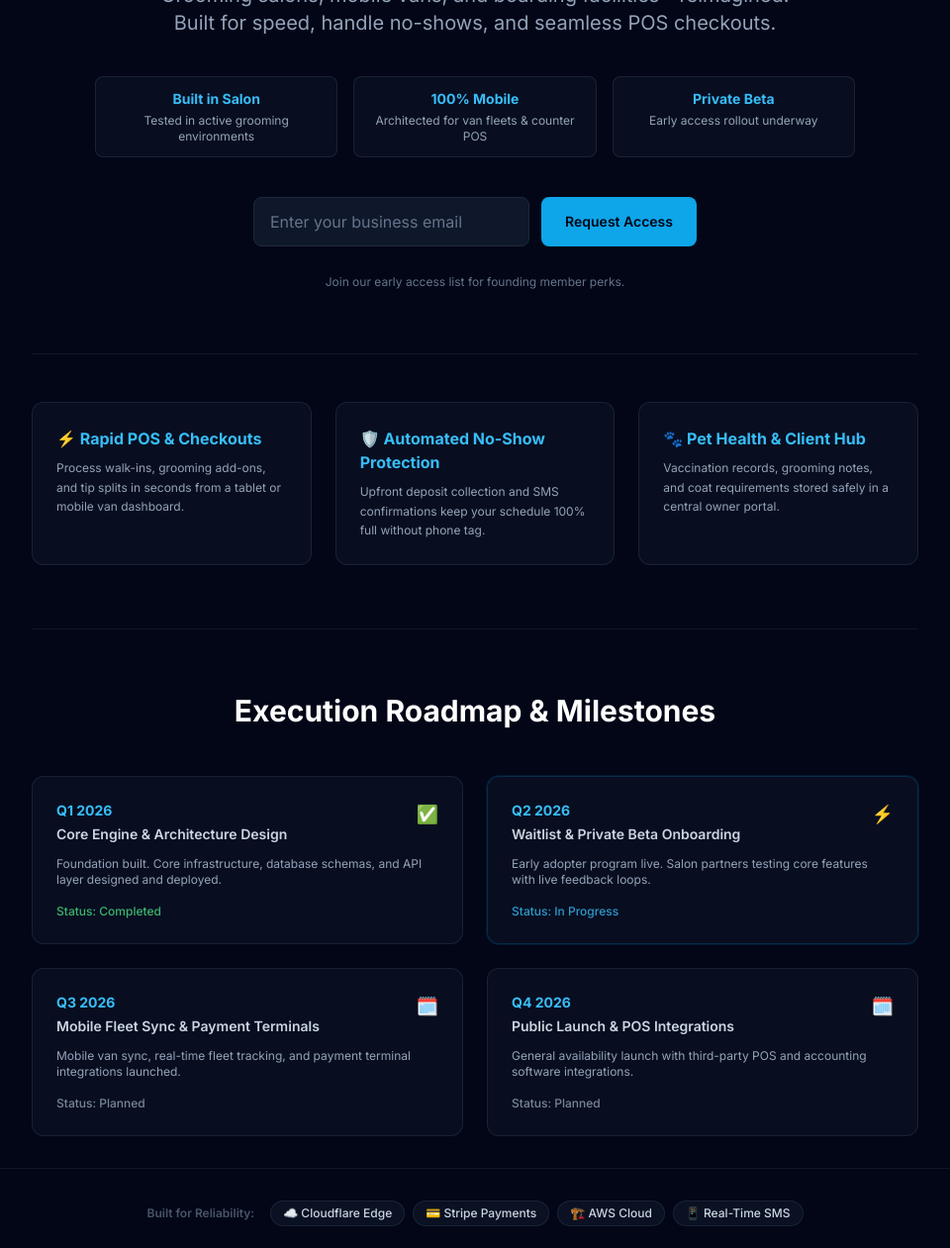
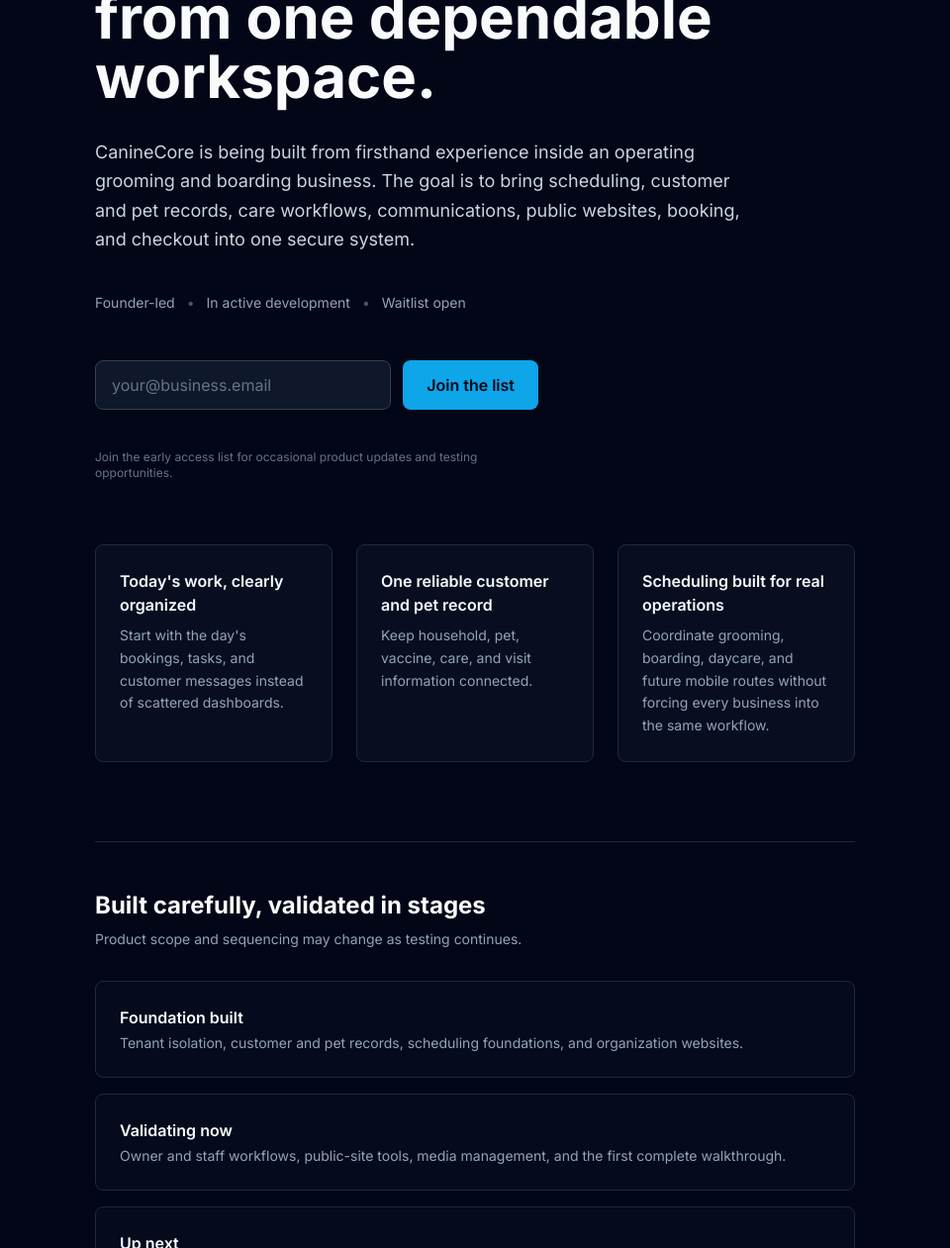
Before and after one commit to seacyb/caninecore-waitlist, a plain HTML site: page index.html in a window 1280 px wide. Shown: the part 360-1621 px from the top of the page at 99% size, without its empty margins (160-1120 px from the left). Drawn offline with nearby package versions, Linux system fonts and the light colour scheme.

Commit message:
Revise landing page for accuracy: remove exaggerated claims, investor language, and fake traction; use restrained, operator-focused copy

```diff
--- a/index.html
+++ b/index.html
@@ -3,9 +3,8 @@
 <head>
     <meta charset="UTF-8">
     <meta name="viewport" content="width=device-width, initial-scale=1.0">
-    <title>CanineCore — Modern Operating System for Pet Care Businesses</title>
-    <meta name="description" content="Next-generation management platform for pet grooming salons, mobile vans, and boarding facilities. Built for speed, automated deposits, and zero no-shows.">
-    <meta name="keywords" content="pet business software, grooming software, mobile grooming app, pet boarding management, caninecore, pet care POS">
+    <title>CanineCore | Operations software for modern pet-care businesses</title>
+    <meta name="description" content="CanineCore is an operator-led platform in active development for grooming, boarding, daycare, and mobile pet-care businesses. Join the early access list.">
     <meta name="author" content="Seaside Cyber">
     <link rel="canonical" href="https://caninecore.app/">
 
@@ -15,14 +14,14 @@
     <!-- Open Graph / Facebook / LinkedIn / Slack Previews -->
     <meta property="og:type" content="website">
     <meta property="og:url" content="https://caninecore.app/">
-    <meta property="og:title" content="CanineCore — Modern Operating System for Pet Care Businesses">
-    <meta property="og:description" content="Next-generation management platform for pet grooming salons, mobile vans, and boarding facilities. Built for speed, automated deposits, and zero no-shows.">
+    <meta property="og:title" content="CanineCore | Operations software for modern pet-care businesses">
+    <meta property="og:description" content="CanineCore is an operator-led platform in active development for grooming, boarding, daycare, and mobile pet-care businesses. Join the early access list.">
     <meta property="og:site_name" content="CanineCore">
 
     <!-- Twitter Previews -->
     <meta name="twitter:card" content="summary_large_image">
-    <meta name="twitter:title" content="CanineCore — Modern Operating System for Pet Care Businesses">
-    <meta name="twitter:description" content="Next-generation management platform for pet grooming salons, mobile vans, and boarding facilities. Built for speed, automated deposits, and zero no-shows.">
+    <meta name="twitter:title" content="CanineCore | Operations software for modern pet-care businesses">
+    <meta name="twitter:description" content="CanineCore is an operator-led platform in active development for grooming, boarding, daycare, and mobile pet-care businesses. Join the early access list.">
 
     <!-- Structured Data (JSON-LD for Search Engines) -->
     <script type="application/ld+json">
@@ -32,7 +31,7 @@
       "name": "CanineCore",
       "operatingSystem": "Web",
       "applicationCategory": "BusinessApplication",
-      "description": "All-in-one management software for pet grooming salons, mobile van operators, and boarding facilities.",
+      "description": "An operator-led platform in active development for scheduling, records, workflows, and checkout in grooming, boarding, daycare, and mobile pet-care businesses.",
       "url": "https://caninecore.app",
       "creator": {
         "@type": "Organization",
@@ -51,177 +50,166 @@
     <!-- Google Fonts -->
     <link rel="preconnect" href="https://fonts.googleapis.com">
     <link rel="preconnect" href="https://fonts.gstatic.com" crossorigin>
-    <link href="https://fonts.googleapis.com/css2?family=Inter:wght@400;500;600;700;800&display=swap" rel="stylesheet">
+    <link href="https://fonts.googleapis.com/css2?family=Inter:wght@400;500;600;700&display=swap" rel="stylesheet">
 
-    <style>body { font-family: 'Inter', sans-serif; }</style>
+    <style>
+      body {
+        font-family: 'Inter', sans-serif;
+      }
+    </style>
 </head>
-<body class="bg-slate-950 text-white min-h-screen flex flex-col justify-between p-6 md:p-12">
+<body class="bg-slate-950 text-slate-50 min-h-screen flex flex-col justify-between">
     <!-- Header Navigation -->
-    <header class="flex justify-between items-center max-w-5xl w-full mx-auto">
-        <div class="flex items-center space-x-2">
+    <header class="border-b border-slate-800 px-6 md:px-12 py-6">
+        <div class="max-w-5xl mx-auto flex justify-between items-center">
+            <a href="/" class="flex items-center gap-2.5">
                 <span class="text-2xl" aria-hidden="true">🐾</span>
-            <span class="text-xl font-bold tracking-tight bg-gradient-to-r from-sky-400 to-indigo-400 bg-clip-text text-transparent">CanineCore</span>
+                <span class="text-lg font-semibold text-slate-100">CanineCore</span>
+            </a>
+            <a href="https://caninecore.app/staff" class="text-sm font-medium px-4 py-2 text-slate-300 bg-slate-900 hover:bg-slate-800 border border-slate-700 rounded-lg transition focus:outline-none focus:ring-2 focus:ring-sky-400">
+                Staff portal
+            </a>
         </div>
-        <a href="https://caninecore.app/staff" class="text-xs font-semibold px-4 py-2 bg-slate-900 hover:bg-slate-800 text-sky-400 rounded-lg border border-slate-800 transition">
-            Staff Sign In →
-        </a>
     </header>
 
-    <!-- Main Hero Section -->
-    <main class="max-w-4xl w-full mx-auto text-center my-auto py-12 md:py-16">
-        <div class="inline-block px-3 py-1 bg-sky-500/10 border border-sky-500/20 text-sky-400 text-xs font-medium rounded-full mb-6">
-            ⚡ Next-Gen Pet Care Platform
+    <!-- Main Content -->
+    <main class="flex-1 px-6 md:px-12 py-16 md:py-24">
+        <div class="max-w-3xl mx-auto">
+            <!-- Eyebrow -->
+            <div class="text-sky-400 text-sm font-semibold tracking-wide uppercase mb-6">
+                Built for pet-care operators
             </div>
 
-        <h1 class="text-4xl md:text-6xl font-extrabold tracking-tight leading-tight mb-6">
-            The Modern Operating System for <span class="bg-gradient-to-r from-sky-400 via-indigo-400 to-purple-400 bg-clip-text text-transparent">Pet Business Owners</span>
+            <!-- Headline -->
+            <h1 class="text-4xl md:text-5xl lg:text-6xl font-bold text-slate-50 mb-8 leading-tight">
+                Run grooming, boarding, daycare, and mobile care from one dependable workspace.
             </h1>
 
-        <p class="text-lg md:text-xl text-slate-400 mb-10 max-w-2xl mx-auto">
-            Grooming salons, mobile vans, and boarding facilities—reimagined. Built for speed, handle no-shows, and seamless POS checkouts.
+            <!-- Supporting Copy -->
+            <p class="text-lg text-slate-300 mb-10 max-w-2xl leading-relaxed">
+                CanineCore is being built from firsthand experience inside an operating grooming and boarding business. The goal is to bring scheduling, customer and pet records, care workflows, communications, public websites, booking, and checkout into one secure system.
             </p>
 
-        <!-- Traction Stats Strip -->
-        <div class="grid grid-cols-1 sm:grid-cols-3 gap-4 mb-10 max-w-3xl mx-auto">
-            <div class="px-4 py-3 bg-slate-900/50 border border-slate-800/80 rounded-lg">
-                <div class="text-sky-400 text-sm font-bold">Built in Salon</div>
-                <p class="text-xs text-slate-400 mt-1">Tested in active grooming environments</p>
-            </div>
-            <div class="px-4 py-3 bg-slate-900/50 border border-slate-800/80 rounded-lg">
-                <div class="text-sky-400 text-sm font-bold">100% Mobile</div>
-                <p class="text-xs text-slate-400 mt-1">Architected for van fleets & counter POS</p>
-            </div>
-            <div class="px-4 py-3 bg-slate-900/50 border border-slate-800/80 rounded-lg">
-                <div class="text-sky-400 text-sm font-bold">Private Beta</div>
-                <p class="text-xs text-slate-400 mt-1">Early access rollout underway</p>
-            </div>
+            <!-- Status Line -->
+            <div class="text-sm text-slate-400 mb-12 flex flex-wrap gap-3">
+                <span>Founder-led</span>
+                <span class="text-slate-600">•</span>
+                <span>In active development</span>
+                <span class="text-slate-600">•</span>
+                <span>Waitlist open</span>
             </div>
 
-        <!-- Waitlist Form Container -->
-        <div id="form-container" class="max-w-md mx-auto mb-16">
-            <form action="https://submit-form.com/mTh4Aylw" method="POST" class="flex flex-col gap-4">
-
-                <!-- Invisible Honeypot (Secondary bot trap) -->
+            <!-- Waitlist Form -->
+            <div class="mb-16 max-w-md">
+                <form action="https://submit-form.com/mTh4Aylw" method="POST" class="space-y-4">
                     <input type="checkbox" name="_honeypot" style="display:none" tabindex="-1" autocomplete="off" />
 
                     <div class="flex flex-col sm:flex-row gap-3">
-                    <input type="email" name="email" placeholder="Enter your business email" required class="px-4 py-3 bg-slate-900 border border-slate-800 rounded-lg text-white placeholder-slate-500 focus:outline-none focus:ring-2 focus:ring-sky-400/50 flex-1">
-                    <button type="submit" class="px-6 py-3 bg-sky-500 hover:bg-sky-400 text-slate-950 font-semibold rounded-lg transition duration-200 text-sm whitespace-nowrap">
-                        Request Access
+                        <input
+                            type="email"
+                            name="email"
+                            placeholder="your@business.email"
+                            required
+                            aria-label="Email address"
+                            class="flex-1 px-4 py-3 bg-slate-900 border border-slate-700 rounded-lg text-slate-50 placeholder-slate-500 focus:outline-none focus:ring-2 focus:ring-sky-400 focus:border-transparent"
+                        />
+                        <button
+                            type="submit"
+                            class="px-6 py-3 bg-sky-500 hover:bg-sky-400 text-slate-950 font-semibold rounded-lg transition focus:outline-none focus:ring-2 focus:ring-sky-400 focus:ring-offset-2 focus:ring-offset-slate-950 whitespace-nowrap"
+                        >
+                            Join the list
                         </button>
                     </div>
 
-                <!-- Turnstile Widget (Sends token to Formspark) -->
-                <div class="flex justify-center">
+                    <div class="flex justify-center pt-2">
                         <div class="cf-turnstile" data-sitekey="0x4AAAAAAA2I_Z_A_H_Z_H_Z_H" data-theme="dark"></div>
                     </div>
-
                 </form>
-            <p class="text-xs text-slate-500 mt-3">Join our early access list for founding member perks.</p>
+                <p class="text-xs text-slate-500 mt-4">
+                    Join the early access list for occasional product updates and testing opportunities.
+                </p>
             </div>
 
-        <!-- High-Impact Value Pillars (Signals Product Scope to Visitors & Investors) -->
-        <section class="grid grid-cols-1 md:grid-cols-3 gap-6 text-left border-t border-slate-900 pt-12">
-            <div class="p-6 bg-slate-900/50 border border-slate-800/80 rounded-xl">
-                <div class="text-sky-400 text-base font-bold mb-2">⚡ Rapid POS & Checkouts</div>
-                <p class="text-xs text-slate-400 leading-relaxed">Process walk-ins, grooming add-ons, and tip splits in seconds from a tablet or mobile van dashboard.</p>
+            <!-- Product Direction Cards -->
+            <section class="mb-20">
+                <div class="grid grid-cols-1 md:grid-cols-3 gap-6">
+                    <div class="p-6 bg-slate-900/50 border border-slate-800 rounded-lg">
+                        <h3 class="text-slate-50 font-semibold mb-2 text-base">Today's work, clearly organized</h3>
+                        <p class="text-slate-400 text-sm leading-relaxed">
+                            Start with the day's bookings, tasks, and customer messages instead of scattered dashboards.
+                        </p>
                     </div>
-            <div class="p-6 bg-slate-900/50 border border-slate-800/80 rounded-xl">
-                <div class="text-sky-400 text-base font-bold mb-2">🛡️ Automated No-Show Protection</div>
-                <p class="text-xs text-slate-400 leading-relaxed">Upfront deposit collection and SMS confirmations keep your schedule 100% full without phone tag.</p>
+                    <div class="p-6 bg-slate-900/50 border border-slate-800 rounded-lg">
+                        <h3 class="text-slate-50 font-semibold mb-2 text-base">One reliable customer and pet record</h3>
+                        <p class="text-slate-400 text-sm leading-relaxed">
+                            Keep household, pet, vaccine, care, and visit information connected.
+                        </p>
                     </div>
-            <div class="p-6 bg-slate-900/50 border border-slate-800/80 rounded-xl">
-                <div class="text-sky-400 text-base font-bold mb-2">🐾 Pet Health & Client Hub</div>
-                <p class="text-xs text-slate-400 leading-relaxed">Vaccination records, grooming notes, and coat requirements stored safely in a central owner portal.</p>
-            </div>
-        </section>
-    </main>
-
-    <!-- Execution Roadmap & Milestones Section -->
-    <section class="max-w-4xl w-full mx-auto border-t border-slate-900 pt-16 pb-8">
-        <h2 class="text-2xl md:text-3xl font-bold text-center mb-12 text-white">
-            Execution Roadmap & Milestones
-        </h2>
-
-        <div class="grid grid-cols-1 md:grid-cols-2 gap-6">
-            <!-- Q1 2026 -->
-            <div class="p-6 bg-slate-900/50 border border-slate-800/80 rounded-xl flex flex-col">
-                <div class="flex items-start justify-between mb-3">
-                    <div>
-                        <div class="text-sky-400 font-bold text-sm mb-1">Q1 2026</div>
-                        <p class="text-slate-300 text-sm font-semibold">Core Engine & Architecture Design</p>
-                    </div>
-                    <span class="text-lg" aria-label="completed">✅</span>
-                </div>
-                <p class="text-xs text-slate-400">Foundation built. Core infrastructure, database schemas, and API layer designed and deployed.</p>
-                <div class="mt-4 text-xs font-medium text-green-400/80">Status: Completed</div>
-            </div>
-
-            <!-- Q2 2026 -->
-            <div class="p-6 bg-slate-900/50 border border-sky-500/20 rounded-xl flex flex-col ring-1 ring-sky-500/10">
-                <div class="flex items-start justify-between mb-3">
-                    <div>
-                        <div class="text-sky-400 font-bold text-sm mb-1">Q2 2026</div>
-                        <p class="text-slate-300 text-sm font-semibold">Waitlist & Private Beta Onboarding</p>
-                    </div>
-                    <span class="text-lg" aria-label="in progress">⚡</span>
-                </div>
-                <p class="text-xs text-slate-400">Early adopter program live. Salon partners testing core features with live feedback loops.</p>
-                <div class="mt-4 text-xs font-medium text-sky-400/80">Status: In Progress</div>
-            </div>
-
-            <!-- Q3 2026 -->
-            <div class="p-6 bg-slate-900/50 border border-slate-800/80 rounded-xl flex flex-col">
-                <div class="flex items-start justify-between mb-3">
-                    <div>
-                        <div class="text-sky-400 font-bold text-sm mb-1">Q3 2026</div>
-                        <p class="text-slate-300 text-sm font-semibold">Mobile Fleet Sync & Payment Terminals</p>
-                    </div>
-                    <span class="text-lg" aria-label="planned">🗓️</span>
-                </div>
-                <p class="text-xs text-slate-400">Mobile van sync, real-time fleet tracking, and payment terminal integrations launched.</p>
-                <div class="mt-4 text-xs font-medium text-slate-400/80">Status: Planned</div>
-            </div>
-
-            <!-- Q4 2026 -->
-            <div class="p-6 bg-slate-900/50 border border-slate-800/80 rounded-xl flex flex-col">
-                <div class="flex items-start justify-between mb-3">
-                    <div>
-                        <div class="text-sky-400 font-bold text-sm mb-1">Q4 2026</div>
-                        <p class="text-slate-300 text-sm font-semibold">Public Launch & POS Integrations</p>
-                    </div>
-                    <span class="text-lg" aria-label="planned">🗓️</span>
-                </div>
-                <p class="text-xs text-slate-400">General availability launch with third-party POS and accounting software integrations.</p>
-                <div class="mt-4 text-xs font-medium text-slate-400/80">Status: Planned</div>
+                    <div class="p-6 bg-slate-900/50 border border-slate-800 rounded-lg">
+                        <h3 class="text-slate-50 font-semibold mb-2 text-base">Scheduling built for real operations</h3>
+                        <p class="text-slate-400 text-sm leading-relaxed">
+                            Coordinate grooming, boarding, daycare, and future mobile routes without forcing every business into the same workflow.
+                        </p>
                     </div>
                 </div>
             </section>
 
+            <!-- Development Status Section -->
+            <section class="border-t border-slate-800 pt-12">
+                <h2 class="text-2xl font-bold text-slate-50 mb-2">Built carefully, validated in stages</h2>
+                <p class="text-slate-400 text-sm mb-8">
+                    Product scope and sequencing may change as testing continues.
+                </p>
+
+                <div class="space-y-4">
+                    <div class="p-6 bg-slate-900/30 border border-slate-800 rounded-lg">
+                        <h3 class="text-slate-50 font-semibold mb-1">Foundation built</h3>
+                        <p class="text-slate-400 text-sm">
+                            Tenant isolation, customer and pet records, scheduling foundations, and organization websites.
+                        </p>
+                    </div>
+                    <div class="p-6 bg-slate-900/30 border border-slate-800 rounded-lg">
+                        <h3 class="text-slate-50 font-semibold mb-1">Validating now</h3>
+                        <p class="text-slate-400 text-sm">
+                            Owner and staff workflows, public-site tools, media management, and the first complete walkthrough.
+                        </p>
+                    </div>
+                    <div class="p-6 bg-slate-900/30 border border-slate-800 rounded-lg">
+                        <h3 class="text-slate-50 font-semibold mb-1">Up next</h3>
+                        <p class="text-slate-400 text-sm">
+                            Customer account creation, online booking, daily tasks, and message follow-up.
+                        </p>
+                    </div>
+                    <div class="p-6 bg-slate-900/30 border border-slate-800 rounded-lg">
+                        <h3 class="text-slate-50 font-semibold mb-1">Planned after validation</h3>
+                        <p class="text-slate-400 text-sm">
+                            Daycare scheduling, payments, subscriptions, mobile routing, and on-demand service routes.
+                        </p>
+                    </div>
+                </div>
+            </section>
+        </div>
+    </main>
+
     <!-- Footer -->
-    <footer class="text-center text-xs text-slate-500 max-w-5xl w-full mx-auto space-y-4 border-t border-slate-900 pt-8">
-        <!-- Tech Stack Badges -->
-        <div class="flex flex-wrap items-center justify-center gap-2 pb-3">
-            <span class="text-slate-600 font-semibold mr-2">Built for Reliability:</span>
-            <span class="inline-flex items-center px-3 py-1 bg-slate-900/70 border border-slate-800/80 rounded-full text-slate-300 text-xs font-medium">☁️ Cloudflare Edge</span>
-            <span class="inline-flex items-center px-3 py-1 bg-slate-900/70 border border-slate-800/80 rounded-full text-slate-300 text-xs font-medium">💳 Stripe Payments</span>
-            <span class="inline-flex items-center px-3 py-1 bg-slate-900/70 border border-slate-800/80 rounded-full text-slate-300 text-xs font-medium">🏗️ AWS Cloud</span>
-            <span class="inline-flex items-center px-3 py-1 bg-slate-900/70 border border-slate-800/80 rounded-full text-slate-300 text-xs font-medium">📱 Real-Time SMS</span>
-        </div>
-
-        <div class="flex items-center justify-center gap-4 flex-wrap">
-            <span>Direct Inquiries: <a href="mailto:founder@caninecore.app" class="text-sky-400 hover:underline">founder@caninecore.app</a></span>
-            <span class="text-slate-800">•</span>
-            <a href="https://www.facebook.com/caninecoreapp" target="_blank" rel="noopener noreferrer" class="inline-flex items-center gap-1.5 text-slate-400 hover:text-sky-400 transition">
-                <svg class="w-4 h-4 fill-current text-sky-400" viewBox="0 0 24 24" aria-hidden="true">
+    <footer class="border-t border-slate-800 px-6 md:px-12 py-8">
+        <div class="max-w-5xl mx-auto text-center text-xs text-slate-500 space-y-3">
+            <div class="flex items-center justify-center gap-3 flex-wrap">
+                <span>
+                    Questions? <a href="mailto:founder@caninecore.app" class="text-sky-400 hover:text-sky-300 transition">founder@caninecore.app</a>
+                </span>
+                <span class="text-slate-700">•</span>
+                <a href="https://www.facebook.com/caninecoreapp" target="_blank" rel="noopener noreferrer" class="inline-flex items-center gap-1.5 text-slate-400 hover:text-sky-400 transition focus:outline-none focus:ring-2 focus:ring-sky-400 rounded">
+                    <svg class="w-4 h-4 fill-current" viewBox="0 0 24 24" aria-hidden="true">
                         <path d="M24 12.073c0-6.627-5.373-12-12-12s-12 5.373-12 12c0 5.99 4.388 10.954 10.125 11.854v-8.385H7.078v-3.47h3.047V9.43c0-3.007 1.792-4.669 4.533-4.669 1.312 0 2.686.235 2.686.235v2.953H15.83c-1.491 0-1.956.925-1.956 1.874v2.25h3.328l-.532 3.47h-2.796v8.385C19.612 23.027 24 18.062 24 12.073z"/>
                     </svg>
-                <span>Follow us on Facebook</span>
+                    <span>Facebook</span>
                 </a>
             </div>
             <div>
                 CanineCore by <a href="https://seasidecyber.com" target="_blank" rel="noopener noreferrer" class="text-slate-400 hover:text-sky-400 underline transition">Seaside Cyber</a>. All rights reserved.
             </div>
+        </div>
     </footer>
 
 </body>
```
Lines whose indentation alone changed are shown as unchanged.
